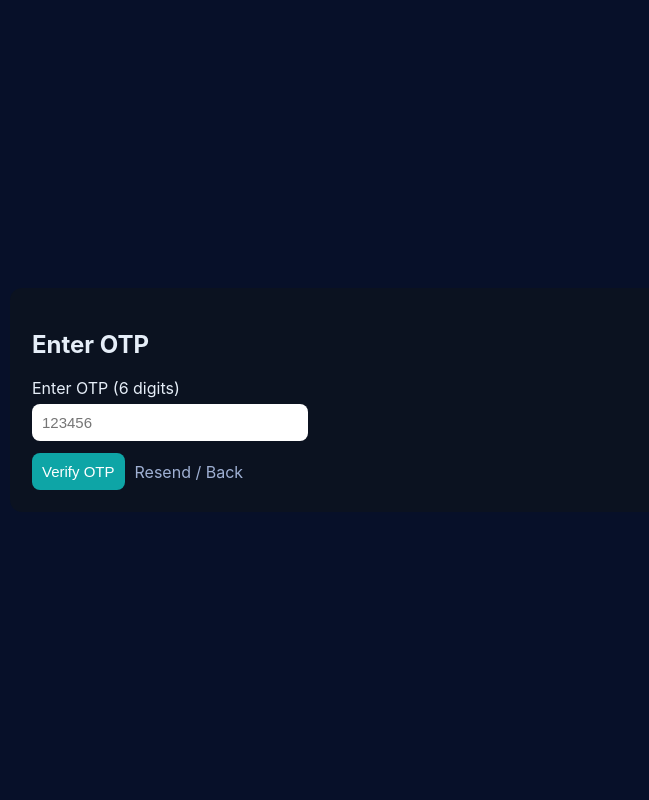
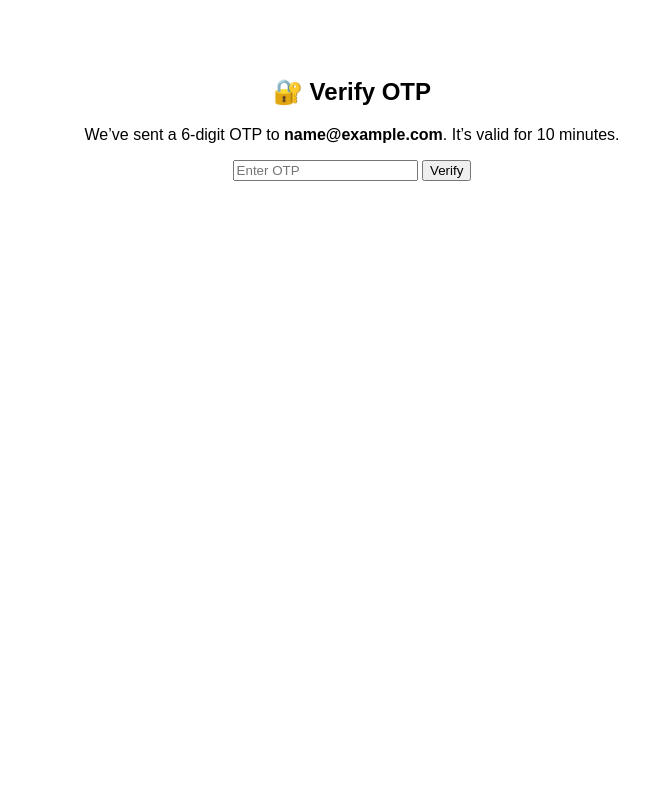
Before and after one commit to apiwishboon-spec/qr-prank-download-, a Flask app: page /verify in a window 1280 px wide. Shown: the whole page, without its empty margins (288-937 px from the left). Run offline with Flask 3, Linux system fonts and the light colour scheme; the visitor is signed in with stand-in values (Sample User, id 1).

Commit message:
Update verify.html

```diff
--- a/templates/verify.html
+++ b/templates/verify.html
@@ -1,50 +1,20 @@
-<!-- templates/verify.html -->
-<!doctype html>
+<!DOCTYPE html>
 <html lang="en">
 <head>
-  <meta charset="utf-8" /><meta name="viewport" content="width=device-width,initial-scale=1" />
-  <title>OTP Verify</title>
-  <style>
-    body{font-family:Inter, system-ui, Arial; background:#071029; color:#e6eef8; display:flex; align-items:center; justify-content:center; height:100vh; margin:0;}
-    .card{background:#0b1220; padding:22px; border-radius:12px; width:94%; max-width:640px;}
-    input, button{padding:10px;border-radius:8px;border:0; font-size:15px;}
-    .row{display:flex; gap:10px; margin-top:12px;}
-    .note{color:#9fb0d3; font-size:13px;}
-  </style>
+  <meta charset="UTF-8">
+  <title>Verify OTP</title>
 </head>
-<body>
-  <div class="card">
-    <h2>{{ "Request OTP" if stage == "request" else "Enter OTP" }}</h2>
-    {% with messages = get_flashed_messages(with_categories=true) %}
-      {% if messages %}
-        <ul>
-          {% for category, msg in messages %}
-            <li style="color: {% if category=='danger' %}#ff6b6b{% elif category=='success' %}#7efc8d{% else %}#9fb0d3{% endif %};">{{ msg }}</li>
-          {% endfor %}
-        </ul>
-      {% endif %}
-    {% endwith %}
-
-    {% if stage == "request" %}
-      <form method="post" action="{{ url_for('request_otp') }}">
-        <label>Email:</label><br />
-        <input type="email" name="email" required placeholder="you@example.com" style="width:100%; margin-top:6px;" />
-        <div class="row">
-          <button type="submit" style="background:#0ea5a6;color:white">Request OTP</button>
-          <a href="{{ url_for('terms') }}" style="align-self:center;color:#9fb0d3;text-decoration:none">Back</a>
-        </div>
-        <p class="note">OTP expires in {{ config.get('OTP_EXPIRY_MINUTES', 10) }} minutes.</p>
-      </form>
-    {% else %}
-      <form method="post" action="{{ url_for('verify_otp') }}">
-        <label>Enter OTP (6 digits)</label><br/>
-        <input name="otp" maxlength="6" required placeholder="123456" style="width:40%; margin-top:6px;" />
-        <div class="row">
-          <button type="submit" style="background:#0ea5a6;color:white">Verify OTP</button>
-          <a href="{{ url_for('request_otp_page') }}" style="align-self:center;color:#9fb0d3;text-decoration:none">Resend / Back</a>
-        </div>
-      </form>
+<body style="font-family:sans-serif; text-align:center; padding:50px;">
+  <h2>🔐 Verify OTP</h2>
+  <p>We’ve sent a 6-digit OTP to <strong>{{ email }}</strong>. It’s valid for 10 minutes.</p>
+  <form method="POST">
+    <input type="text" name="otp" placeholder="Enter OTP" required>
+    <button type="submit">Verify</button>
+  </form>
+  {% with messages = get_flashed_messages() %}
+    {% if messages %}
+      <ul style="color:red;">{% for msg in messages %}<li>{{ msg }}</li>{% endfor %}</ul>
     {% endif %}
-  </div>
+  {% endwith %}
 </body>
 </html>
```
